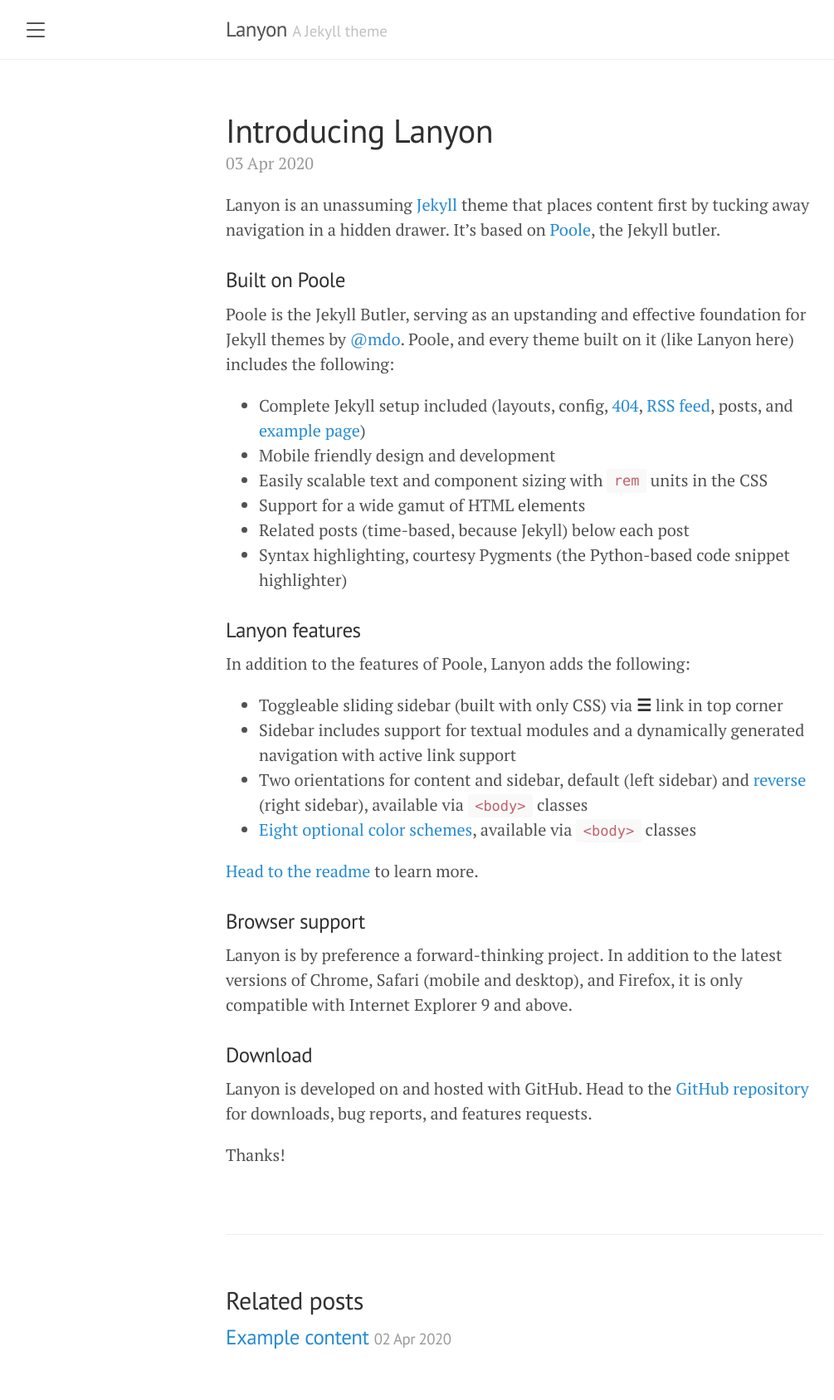
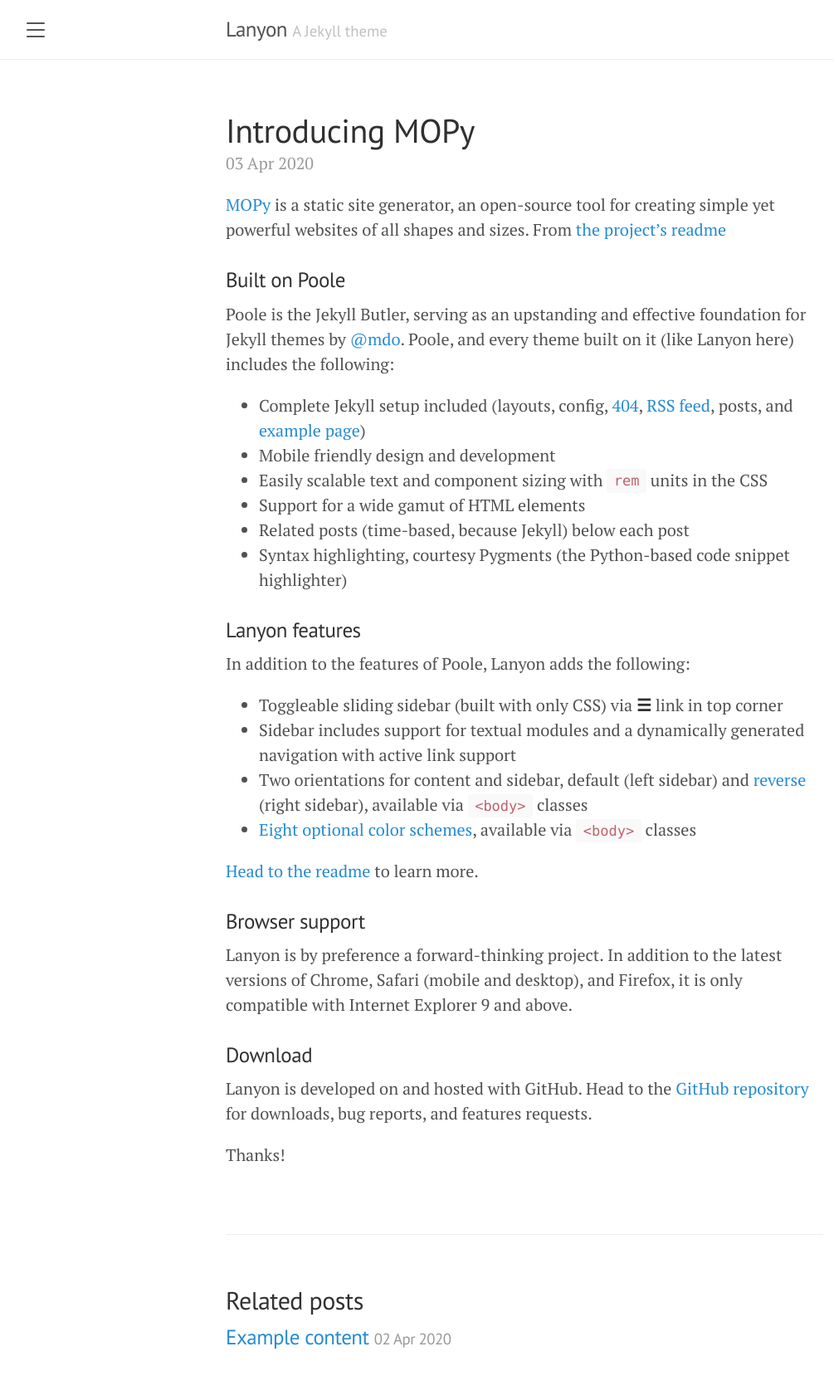
Before and after one commit to Mechanics-of-Orbit/getMOPy, a Jekyll site: the page built from _posts/2020-04-03-introducing-lanyon.md, in a window 1280 px wide. Shown: the whole page at 83% size, without its empty margins (8-1013 px from the left). Built offline with Jekyll 4.4.1, drawn with Linux system fonts in a browser that asks for light colours.

Commit message:
Update 2020-04-03-introducing-lanyon.md

```diff
--- a/_posts/2020-04-03-introducing-lanyon.md
+++ b/_posts/2020-04-03-introducing-lanyon.md
@@ -1,9 +1,9 @@
 ---
 layout: post
-title: Introducing Lanyon
+title: Introducing MOPy
 ---
 
-Lanyon is an unassuming [Jekyll](http://jekyllrb.com) theme that places content first by tucking away navigation in a hidden drawer. It's based on [Poole](http://getpoole.com), the Jekyll butler.
+[MOPy](https://mechanics-of-orbit.githum.io/MOPy) is a static site generator, an open-source tool for creating simple yet powerful websites of all shapes and sizes. From [the project's readme](https://github.com/mojombo/jekyll/blob/master/README.markdown)
 
 ### Built on Poole
 
```
